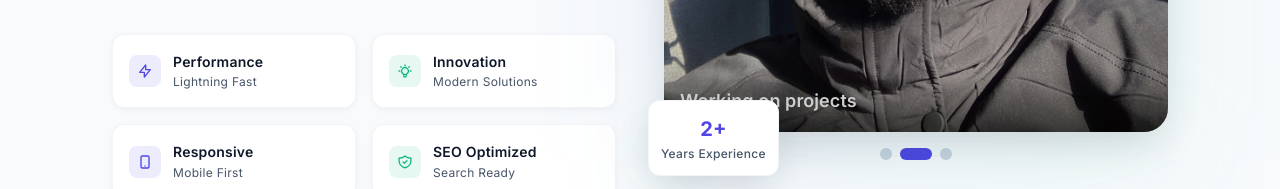
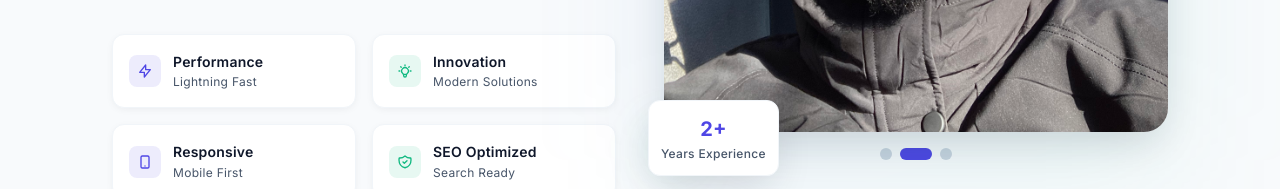
Before and after one commit to NanakumorPrincewill/MyPortfolio, a Next.js app: page / in a window 1280 px wide. Shown: the part 1597-1786 px from the top of the page. Built offline with nearby package versions, Linux system fonts and the light colour scheme.

Commit message:
removed gradient

```diff
--- a/src/components/about/About.jsx
+++ b/src/components/about/About.jsx
@@ -318,16 +318,6 @@ const About = () => {
                             alt={image.alt}
                             src={image.src}
                           />
-
-                          {/* Image Title Overlay */}
-                          <div className="absolute bottom-0 left-0 right-0 p-4 bg-gradient-to-t from-black/60 to-transparent">
-                            <h4 className="text-lg font-semibold text-white">
-                              {image.alt}
-                            </h4>
-                          </div>
-
-                          {/* Overlay Gradient */}
-                          <div className="absolute inset-0 bg-gradient-to-t from-black/20 to-transparent"></div>
                         </div>
                       </div>
                     ))}
```
